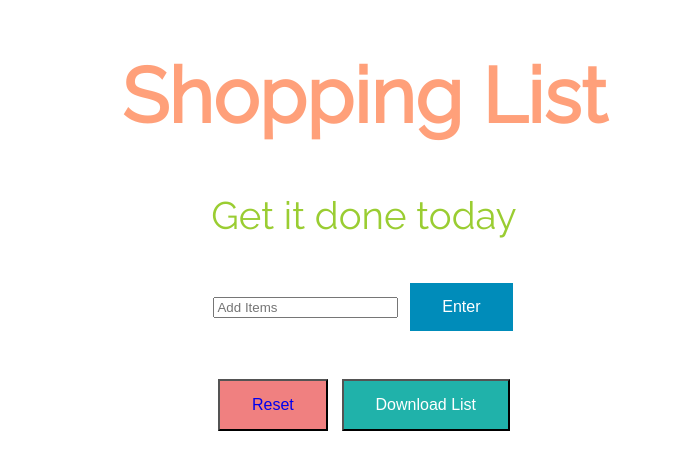
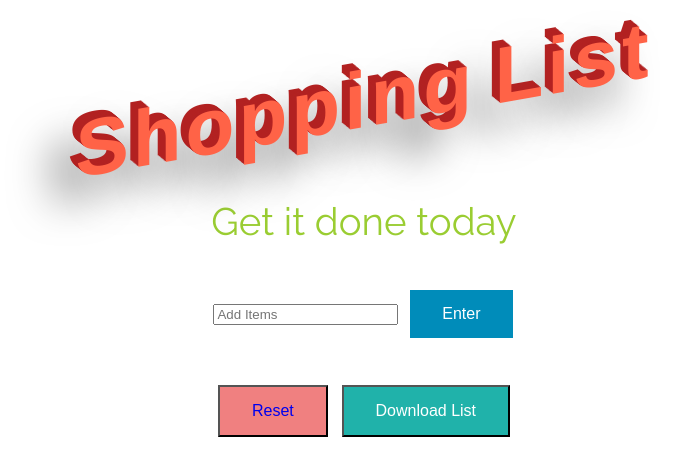
Before and after one commit to BillFire20/shoppinglist.github.io, a plain HTML site: page index.html in a window 1280 px wide. Shown: the whole page, without its empty margins (276-955 px from the left). Drawn offline with Linux system fonts and the light colour scheme.

Commit message:
Update index.html

```diff
--- a/index.html
+++ b/index.html
@@ -2,6 +2,7 @@
 <html>
 <head>
     <meta name="viewport" content="width=device-width, initial-scale=1.0">
+    <link rel="stylesheet" type="text/css" href="click.css">
 <style>
 
 
```
